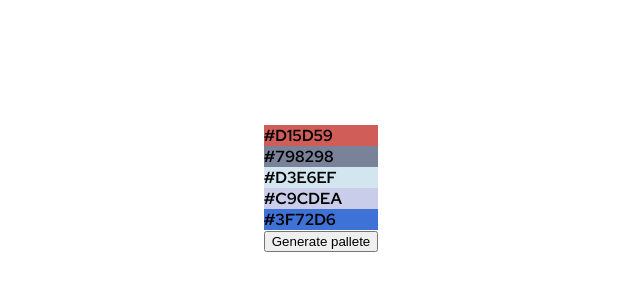
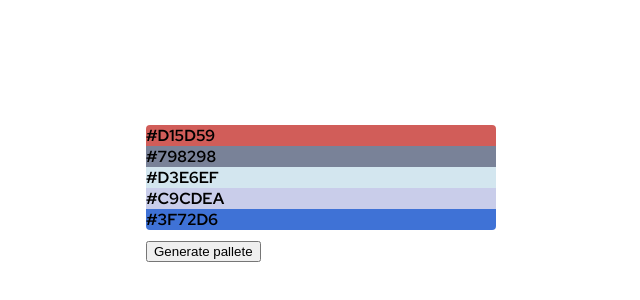
Before and after one commit to fernandogbz/color-palette-generator, a plain HTML site: page index.html in a window 1280 px wide. Shown: the part 220-520 px from the top of the page, without its empty margins (319-959 px from the left). Drawn offline with Linux system fonts and the light colour scheme.

Commit message:
CSS - #palleteContainer

```diff
--- a/styles.css
+++ b/styles.css
@@ -6,3 +6,12 @@ body {
   min-height: 100vh;
   font-weight: 700;
 }
+
+#palleteContainer {
+  width: 350px;
+  display: flex;
+  flex-direction: column;
+  margin: 10px 0;
+  border-radius: 4px;
+  overflow: hidden;
+}
```
